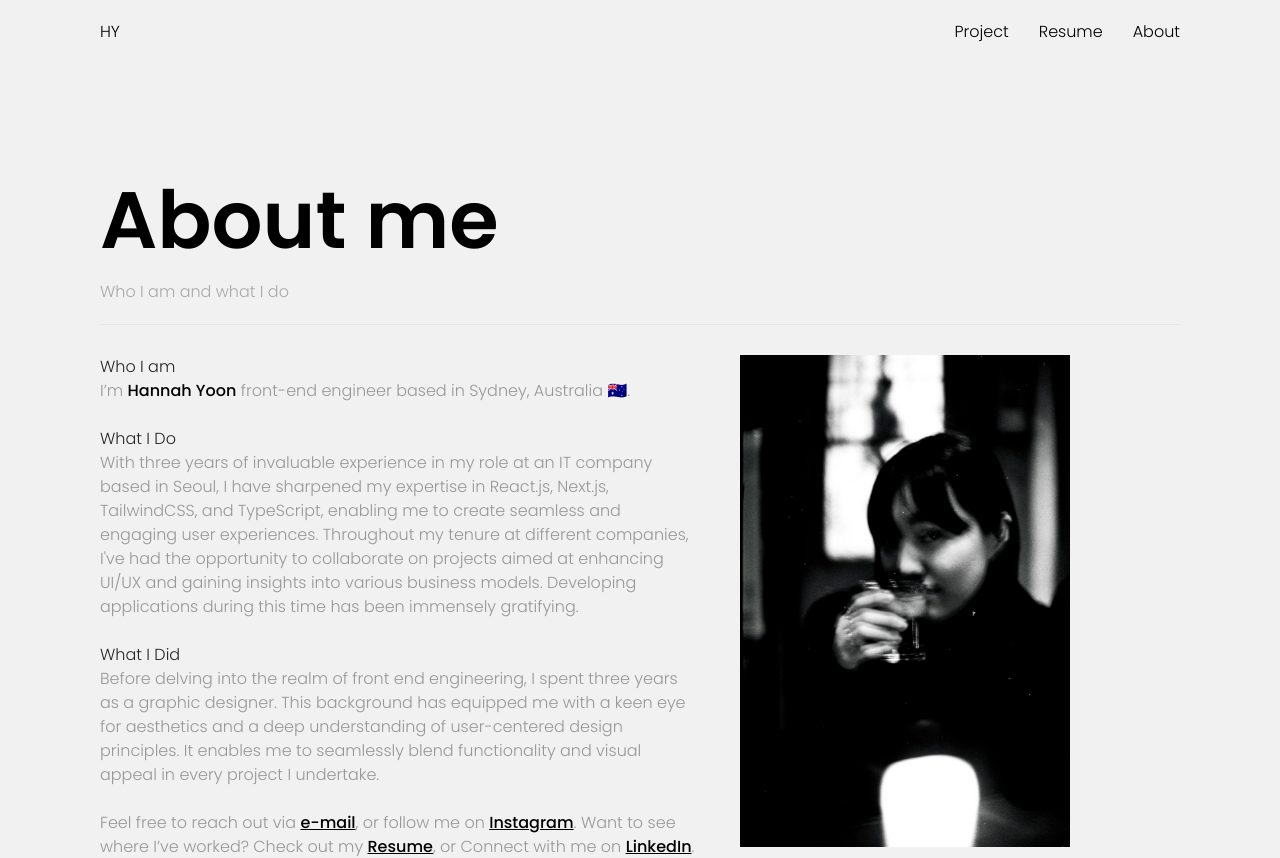
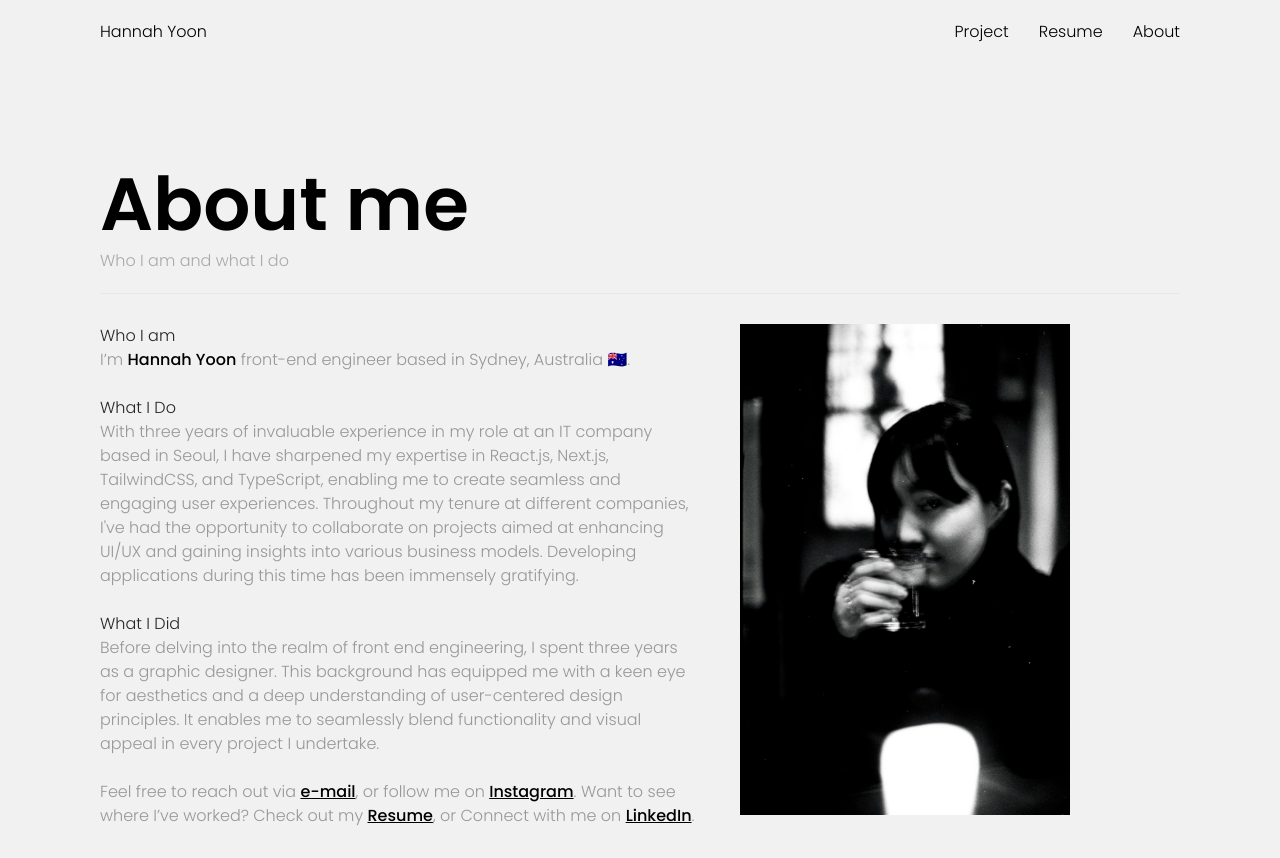
Before and after one commit to yojuyoon/portfolio, a React (Vite) app: page /about in a window 1280 px wide. Shown: the top 858 px of the page. Built offline with nearby package versions, Linux system fonts and the light colour scheme.

Commit message:
fix: nav and about title, name style

```diff
--- a/src/components/common/Nav.tsx
+++ b/src/components/common/Nav.tsx
@@ -33,7 +33,7 @@ function Nav({ scrollingTop }: { scrollingTop: () => void }) {
     <nav className="font-light fixed top-0 left-0 right-0 dark:bg-darkBg bg-lightBg z-50 md:bg-transparent">
       <div className="flex justify-between align-center mx-auto p-20 xl:px-0 xl:py-20 xl:max-w-desktop">
         <div className="cursor-pointer" onClick={() => navigate("/")}>
-          HY
+          Hannah Yoon
         </div>
         <MobileNav menuList={menuList} />
 
--- a/src/pages/About/index.tsx
+++ b/src/pages/About/index.tsx
@@ -30,7 +30,9 @@ function About() {
     <Layout cursorText={cursorText} cursorVariant={cursorVariant}>
       <section>
         <div className="border-b dark:border-[#3c3b3bbf] pb-20">
-          <h1 className="text-[80px] font-semibold">About me</h1>
+          <h1 className="text-[62px] leading-[120%] md:text-[74px] font-semibold">
+            About me
+          </h1>
           <span className="opacity-80 text-mediumGray">
             Who I am and what I do
           </span>
--- a/src/pages/Home/Introduction.tsx
+++ b/src/pages/Home/Introduction.tsx
@@ -52,7 +52,7 @@ function Introduction({
       >
         <div
           className={clsx(
-            "text-transparent bg-clip-text bg-gradient-to-r from-[#9845E8] from-5% via-[#33D2FF] to-[#DD5789] to-60% font-semibold text-[72px]",
+            "text-transparent bg-clip-text bg-gradient-to-r from-[#9845E8] from-5% via-[#33D2FF] to-[#DD5789] to-60% font-semibold text-[72px] leading-[120%] pb-40",
             "md:text-[84px] lg:text-[96px]"
           )}
         >
```
